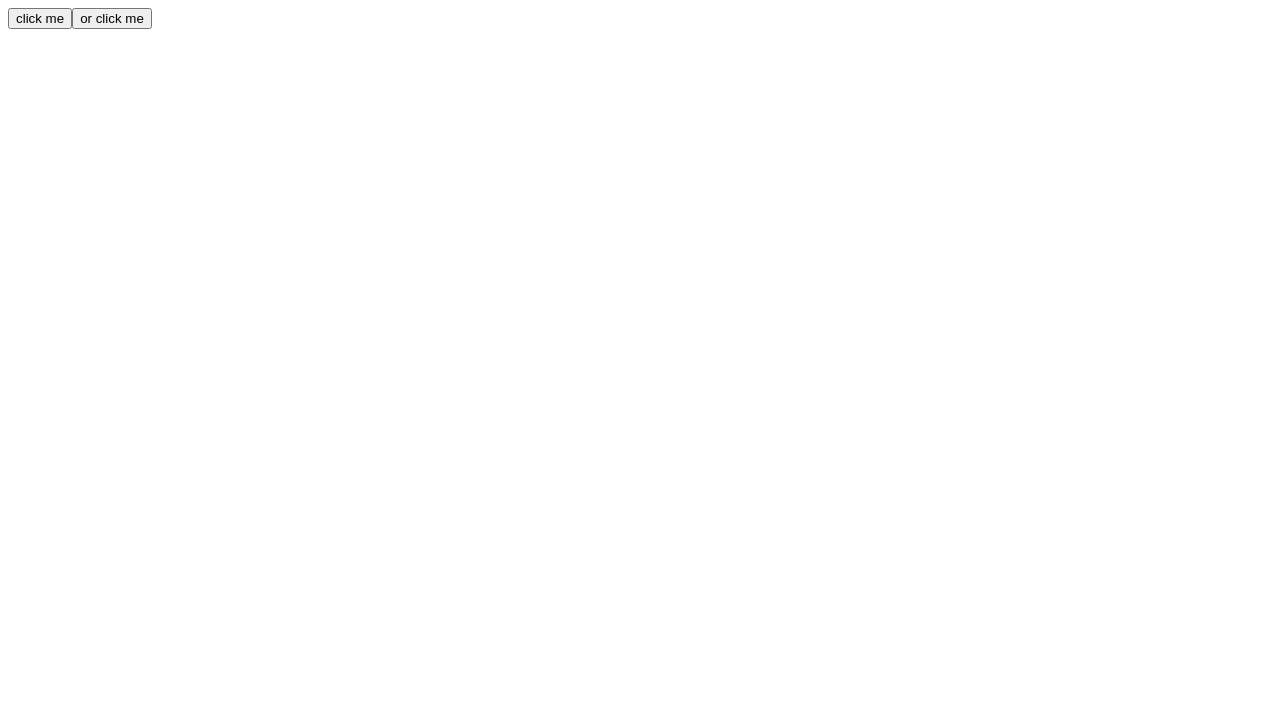
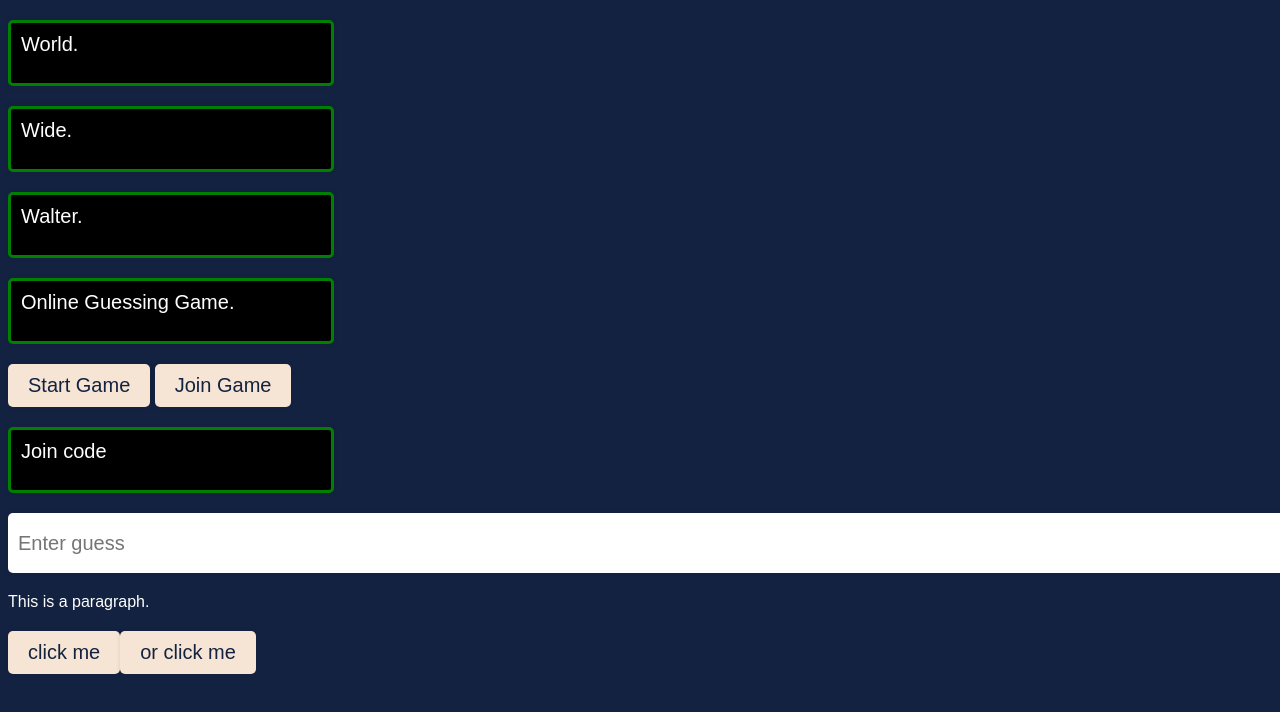
Before and after one commit to patrickwinti/worldwidewalter, an Angular app in the folder frontend/: page / in a window 1280 px wide. Shown: the top 712 px of the page. Built offline with nearby package versions, Linux system fonts and the light colour scheme.

Commit message:
[WWW-48]

```diff
--- a/frontend/src/index.html
+++ b/frontend/src/index.html
@@ -6,8 +6,25 @@
   <base href="/">
   <meta name="viewport" content="width=device-width, initial-scale=1">
   <link rel="icon" type="image/x-icon" href="favicon.ico">
+  <link rel="stylesheet" href="styles.css">
 </head>
 <body>
+<!-- Display text boxes -->
+<div class="textbox">World.</div>
+<div class="textbox">Wide.</div>
+<div class="textbox">Walter.</div>
+<div class="textbox">Online Guessing Game.</div>
+
+<!-- Display button elements -->
+<button>Start Game</button>
+<button>Join Game</button>
+
+<!-- Display input element -->
+<div class="textbox">Join code</div>
+<input type="text" placeholder="Enter guess">
+
+<!-- Display paragraph element -->
+<p>This is a paragraph.</p>
   <app-root></app-root>
 </body>
 </html>
--- a/frontend/src/styles.css
+++ b/frontend/src/styles.css
@@ -1 +1,52 @@
 /* You can add global styles to this file, and also import other style files */
+
+/* Set global styles */
+body {
+  background-color: #142241;
+  color: #fff;
+  font-family: Arial, sans-serif;
+  font-size: 16px;
+}
+
+/* Style box element */
+.textbox {
+  font-size: 20px;
+  background-color: black;
+  width: 300px;
+  height: 40px;
+  border-radius: 5px;
+  margin: 20px 0 0 0;
+  padding: 10px;
+  box-shadow: 0 0 5px rgba(0, 0, 0, 0.1);
+  border: 3px solid green;
+}
+
+/* Style button element */
+button {
+  background-color: #f6e5d4;
+  color: #142241;
+  border: none;
+  padding: 10px 20px;
+  font-size: 20px;
+  cursor: pointer;
+  border-radius: 5px;
+  margin: 20px 0 0 0;
+  box-shadow: 0 0 5px rgba(0, 0, 0, 0.1);
+}
+
+/* Set width for input element */
+input[type="text"] {
+  width: 100%;
+  height: 40px;
+  margin: 20px 0 0 0;
+  padding: 10px;
+  font-size: 20px;
+  border-radius: 5px;
+  border: none;
+  box-shadow: 0 0 5px rgba(0, 0, 0, 0.1);
+}
+
+/* Style paragraph element */
+p {
+  margin: 20px 0 0 0;
+}
```
